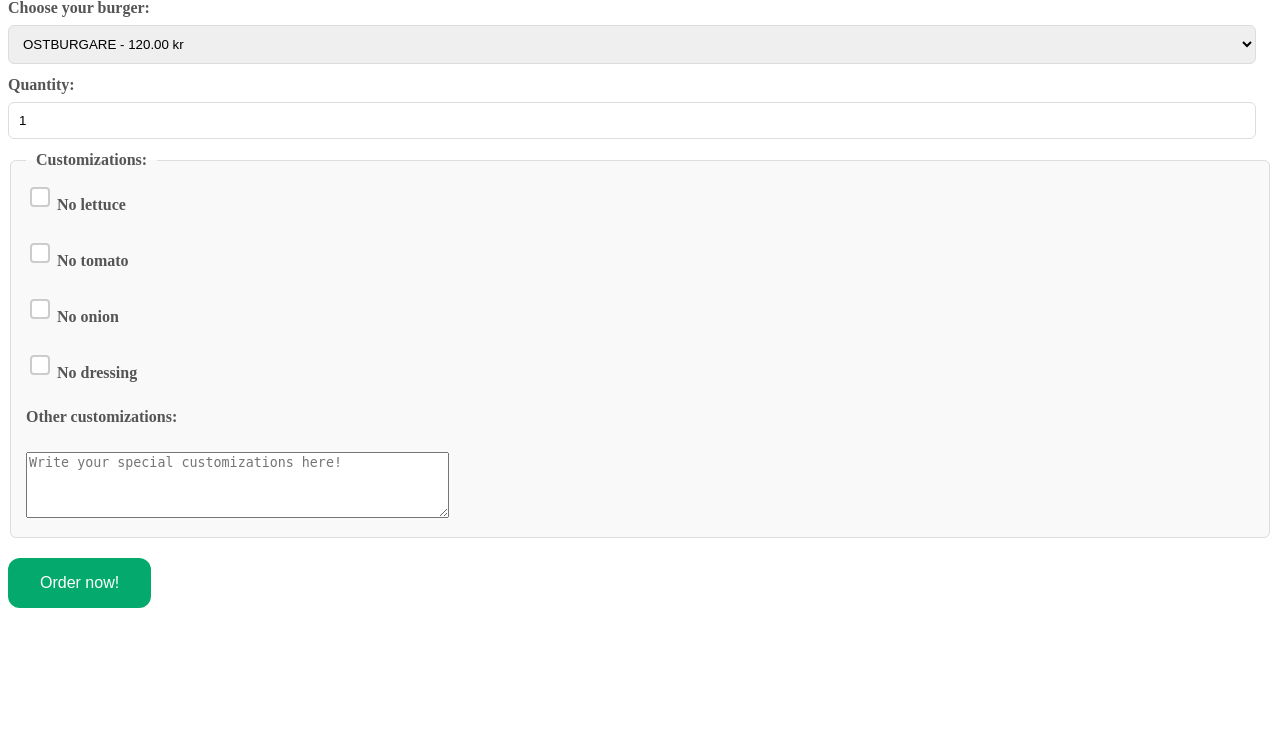
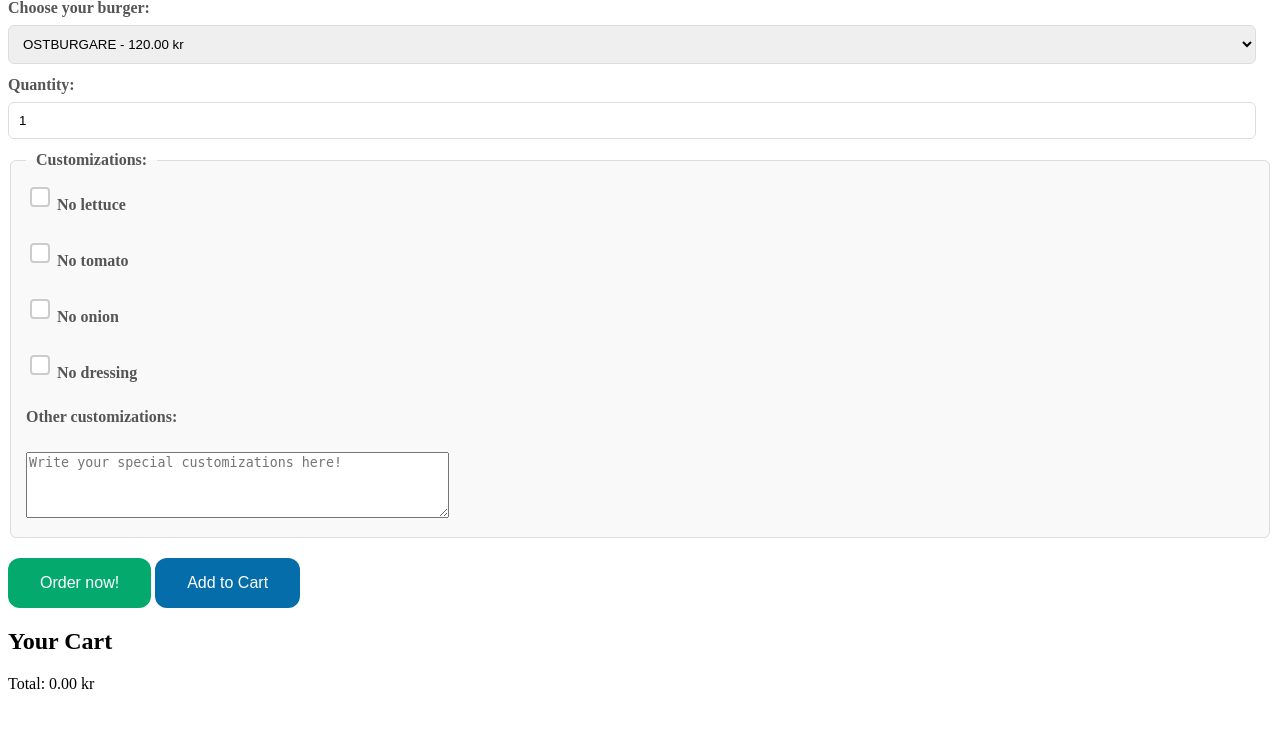
Before and after one commit to frsv14/BurgerOrderer, a Flask app: page / in a window 1280 px wide. Shown: the part 64-800 px from the top of the page. Run offline with Flask 3, Linux system fonts and the light colour scheme; data comes from the database, SQL or seed files in the repository.

Commit message:
Added cart function
You can add burgers to the cart. Order now button is not done, it does not send the items from the cart to "kitchenview".

```diff
--- a/burger_ordering_program/static/styles.css
+++ b/burger_ordering_program/static/styles.css
@@ -237,6 +237,16 @@ legend {
     border-radius: 12px;
   }
 
+  .add-to-cart {
+    background-color: #046daa;
+    border: none;
+    color: white;
+    padding: 16px 32px;
+    font-size: 16px;
+    border-radius: 12px;
+    cursor: pointer;
+  }
+
 
 }
 
--- a/burger_ordering_program/templates/ordersite.html
+++ b/burger_ordering_program/templates/ordersite.html
@@ -35,6 +35,49 @@
         </fieldset>
 
         <button type="submit" class="button-order-style">Order now!</button>
+        <button type="button" id="add-to-cart" class="add-to-cart">Add to Cart</button>
+    </form>
+
+    <div id="cart">
+        <h2>Your Cart</h2>
+        <ul id="cart-items">
+        </ul>
+        <p id="cart-total">Total: 0.00 kr</p>
+
+    </div>
+
+
+    <script>
+        const cartItems = [];
+        const cartTotal = document.getElementById('cart-total');
+
+        document.getElementById('add-to-cart').addEventListener('click', function() {
+            const burgerSelect = document.getElementById('burger_id');
+            const quantityInput = document.getElementById('quantity');
+            const burger = burgerSelect.options[burgerSelect.selectedIndex].text;
+            const price = parseFloat(burger.match(/- (\d+\.\d+) kr/)[1]);
+            const quantity = parseInt(quantityInput.value);
+            const total = price * quantity;
+
+            cartItems.push({ burger: burger, quantity: quantity, total: total });
+            updateCart();
+        });
+
+        function updateCart() {
+            const cartList = document.getElementById('cart-items');
+            cartList.innerHTML = '';
+
+            let total = 0;
+            cartItems.forEach(item => {
+                const listItem = document.createElement('li');
+                listItem.textContent = `${item.burger} x ${item.quantity} = ${item.total.toFixed(2)} kr`;
+                cartList.appendChild(listItem);
+                total += item.total;
+            });
+
+            cartTotal.textContent = `Total: ${total.toFixed(2)} kr`;
+        }
+    </script>
     </form>
 </body>
 </html>
```
